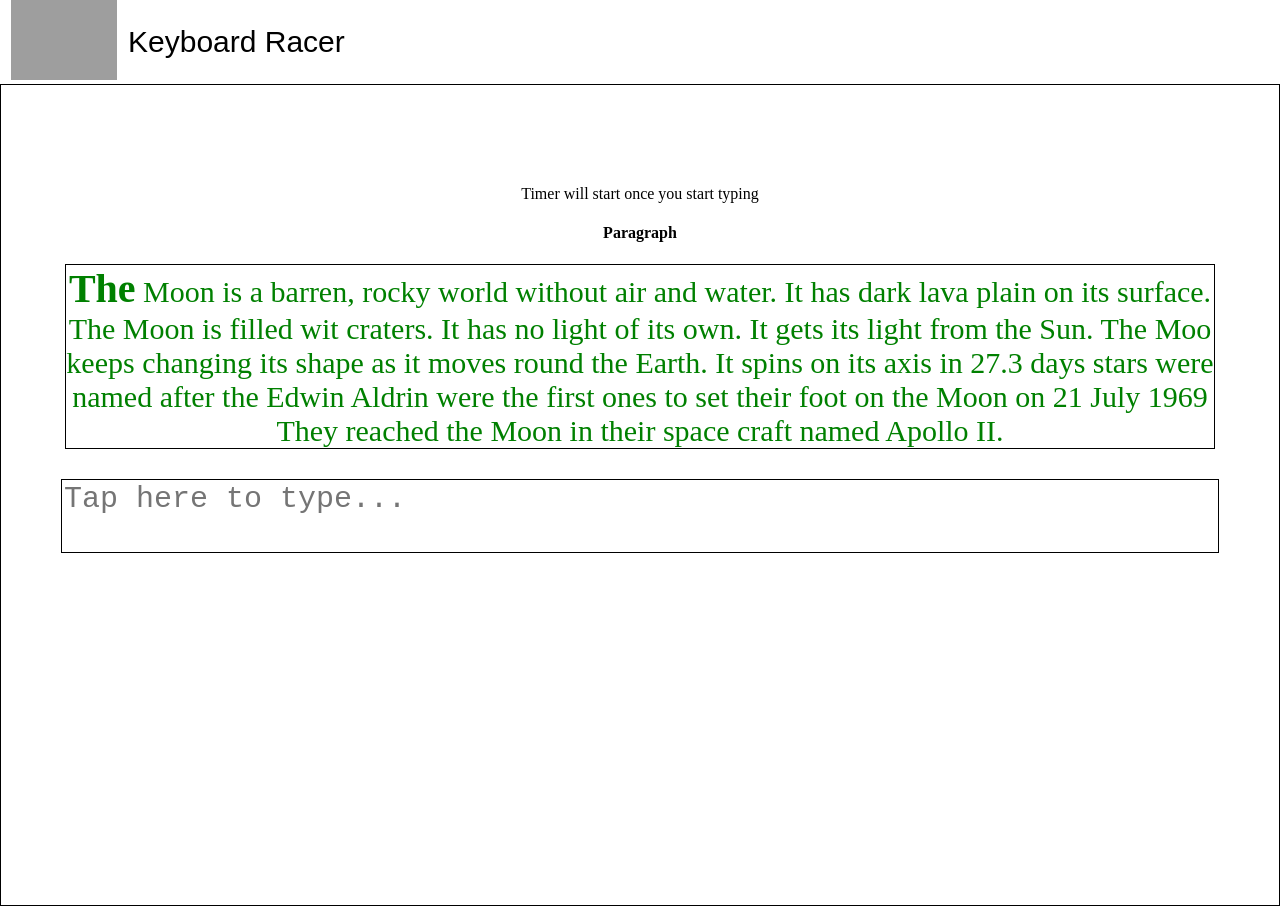
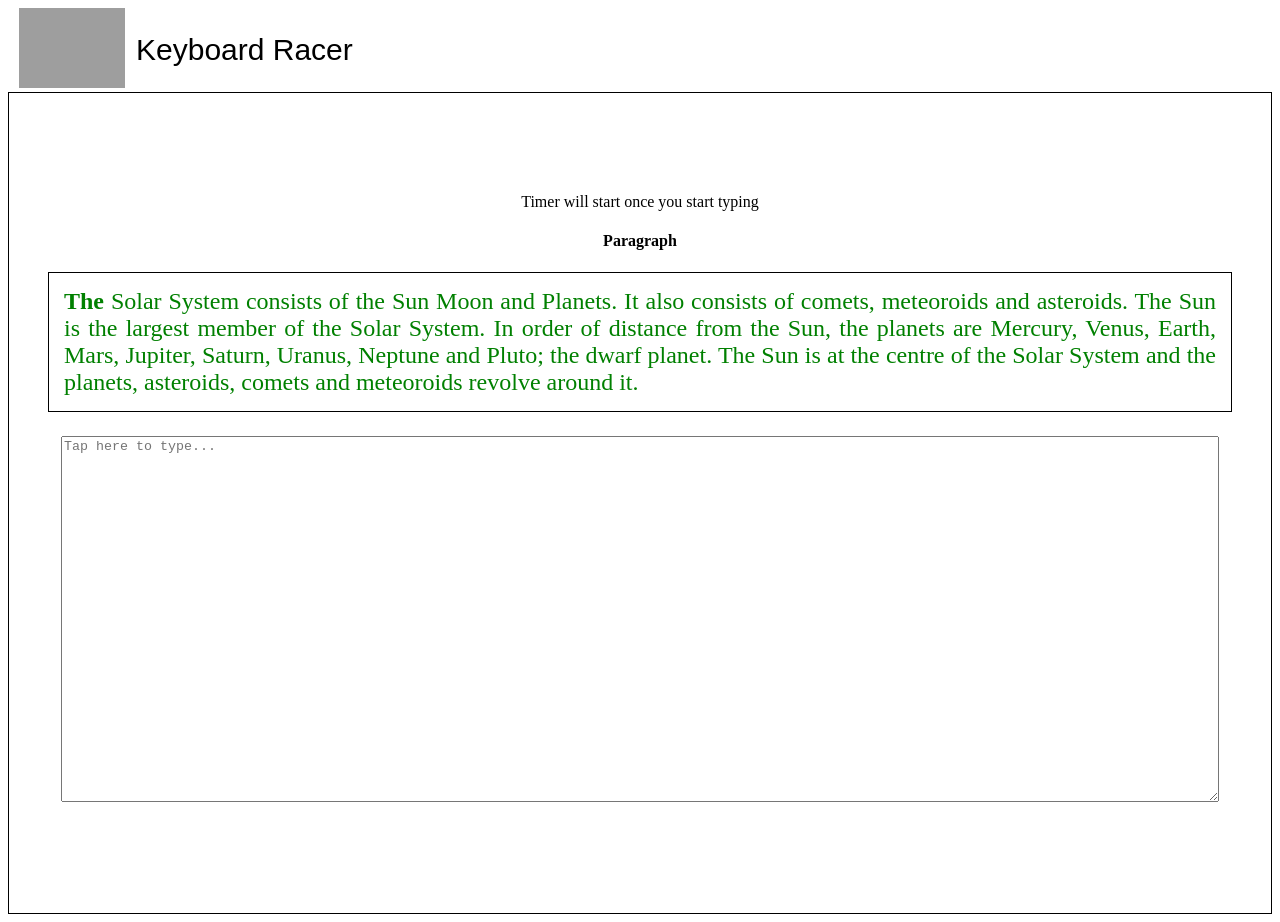
Before and after one commit to nagendraallam/KeyboardRacer, a React (Create React App) app: page / in a window 1280 px wide. Built offline with nearby package versions, Linux system fonts and the light colour scheme; grey boxes are pictures that could not be loaded.

Commit message:
Bug fixes

```diff
--- a/public/index.html
+++ b/public/index.html
@@ -4,8 +4,7 @@
     <meta charset="utf-8" />
     <style>
       body {
-        overflow: hidden;
-        margin: 0;
+
       }
     </style>
     <link rel="icon" href="%PUBLIC_URL%/favicon.ico" />
--- a/src/Paragraphs/paragraphs.js
+++ b/src/Paragraphs/paragraphs.js
@@ -1,11 +1,11 @@
+import React from "react";
 
-const array = ["The Moon is a barren, rocky world without air and water. It has dark lava plain on its surface. The Moon is filled wit craters. It has no light of its own. It gets its light from the Sun. The Moo keeps changing its shape as it moves round the Earth. It spins on its axis in 27.3 days stars were named after the Edwin Aldrin were the first ones to set their foot on the Moon on 21 July 1969 They reached the Moon in their space craft named Apollo II.",
-"The sun is a huge ball of gases. It has a diameter of 1,392,000 km. It is so huge that it can hold millions of planets inside it. The Sun is mainly made up of hydrogen and helium gas. The surface of the Sun is known as the photosphere. The photosphere is surrounded by a thin layer of gas known as the chromospheres. Without the Sun, there would be no life on Earth. There would be no plants, no animals and no human beings. As, all the living things on Earth get their energy from the Sun for their survival.",
-"The Solar System consists of the Sun Moon and Planets. It also consists of comets, meteoroids and asteroids. The Sun is the largest member of the Solar System. In order of distance from the Sun, the planets are Mercury, Venus, Earth, Mars, Jupiter, Saturn, Uranus, Neptune and Pluto; the dwarf planet. The Sun is at the centre of the Solar System and the planets, asteroids, comets and meteoroids revolve around it."]
+export default function HelloWorld() {
+  const ParagraphData = [
+    "The Moon is a barren, rocky world without air and water. It has dark lava plain on its surface. The Moon is filled wit craters. It has no light of its own. It gets its light from the Sun. The Moo keeps changing its shape as it moves round the Earth. It spins on its axis in 27.3 days stars were named after the Edwin Aldrin were the first ones to set their foot on the Moon on 21 July 1969 They reached the Moon in their space craft named Apollo II.",
+    "The sun is a huge ball of gases. It has a diameter of 1,392,000 km. It is so huge that it can hold millions of planets inside it. The Sun is mainly made up of hydrogen and helium gas. The surface of the Sun is known as the photosphere. The photosphere is surrounded by a thin layer of gas known as the chromospheres. Without the Sun, there would be no life on Earth. There would be no plants, no animals and no human beings. As, all the living things on Earth get their energy from the Sun for their survival.",
+    "The Solar System consists of the Sun Moon and Planets. It also consists of comets, meteoroids and asteroids. The Sun is the largest member of the Solar System. In order of distance from the Sun, the planets are Mercury, Venus, Earth, Mars, Jupiter, Saturn, Uranus, Neptune and Pluto; the dwarf planet. The Sun is at the centre of the Solar System and the planets, asteroids, comets and meteoroids revolve around it.",
+  ];
 
-function getRndInteger(min, max) {
-    return Math.floor(Math.random() * (max - min) ) + min;
-
+  return ParagraphData[Math.floor(Math.random()*3)];
 }
-
-export default array
--- a/src/Screens/Body.js
+++ b/src/Screens/Body.js
@@ -1,7 +1,7 @@
 import React, { useState, useRef, useEffect } from "react";
 import "../css/body.css";
-import array from "../Paragraphs/paragraphs";
-import Timer from './Timer'
+import HelloWorld from "../Paragraphs/paragraphs";
+import Timer from "./Timer";
 
 export default function Body() {
   const [typed, addTyped] = useState("");
@@ -11,6 +11,7 @@ export default function Body() {
     restParagraph: "",
   });
 
+  const [report, setReport] = useState({});
   const [timer, setTimer] = useState();
 
   const [finished, setFinished] = useState(false);
@@ -20,12 +21,11 @@ export default function Body() {
   const paragraphRef = useRef();
   const result = useRef();
 
-  const [paragraph,setParagraph] = useState(array[0])
+  const [paragraph, setParagraph] = useState(HelloWorld);
 
   function countWords(str) {
     return str.trim().split(/\s+/).length;
   }
-
 
   useEffect(() => {
     //TO CHECK IF THE TYPING IS CORRECT
@@ -40,9 +40,18 @@ export default function Body() {
       console.log("finished");
       setFinished(true);
       setStart(false);
-      var a = (Date.now()/1000-timer);
+      var a = Date.now() / 1000 - timer;
       setTimer(a);
-      result.current.innerHTML = "You finished typing in " + (Math.floor(a)/60).toString() + "Minutes \nWPM :" + countWords(paragraph)/(Math.floor(a)/60);
+      setReport({
+        seconds: Math.floor(a),
+        minutes: Math.floor(a / 60),
+        WPM: Math.floor(countWords(paragraph) / (a / 60)),
+      });
+      result.current.innerHTML =
+        "You finished typing in " +
+        Math.floor(a / 60).toString() +
+        " Minutes \n WPM : " +
+        Math.floor(countWords(paragraph) / (a / 60)).toString();
       inputRef.current.value = typed;
       // DISPLAY RESULTS AND EXIT
     }
@@ -72,7 +81,7 @@ export default function Body() {
   function addTypedText(e) {
     if (!start && typed.length <= 0) {
       setStart(true);
-      setTimer(Date.now()/1000);
+      setTimer(Date.now() / 1000);
     }
     if (typed.length < paragraph.length - 1) {
       addTyped(() => {
@@ -95,7 +104,18 @@ export default function Body() {
 
   return (
     <div className="body">
-      {start ? <Timer></Timer> : <div> {finished ? "You have completed Typing the Paragraph" : "Timer will start once you start typing"}</div>}
+      {start ? (
+        <Timer></Timer>
+      ) : (
+        <div>
+          {" "}
+          {finished
+            ? "You have completed Typing the Paragraph in " +
+              report.seconds.toString() +
+              " Seconds"
+            : "Timer will start once you start typing"}
+        </div>
+      )}
       <h4>Paragraph</h4>
       <p ref={paragraphRef}>
         {states.lastPart}
--- a/src/css/body.css
+++ b/src/css/body.css
@@ -1,23 +1,20 @@
 p {
-    margin-left: 5vw;
-    margin-right: 5vw;
+    width: 90vw;
+    align-self: center;
     margin-top: 0;
-    font-size:30px ;
     border: 1px solid black;
+    font-family: 'Times New Roman', Times, serif;
+    font-size: x-large;
+    text-align: justify;
+    padding: 15px;
 }
 
 p b{
-    font-size: 40px;
+
 }
 
 textarea {
-    outline: none;
-    border: none;
-    font-size: 30px;
-    border: 1px solid black;
-    overflow: hidden;
-    justify-self: center;
-    resize: none;
+    height: 50%;
     width: 90vw;
     align-self: center;
 }
```
Also changed, not shown: Screenshots/ss1.png (added), 1 other file (tests, documents, lock files or other folders).
